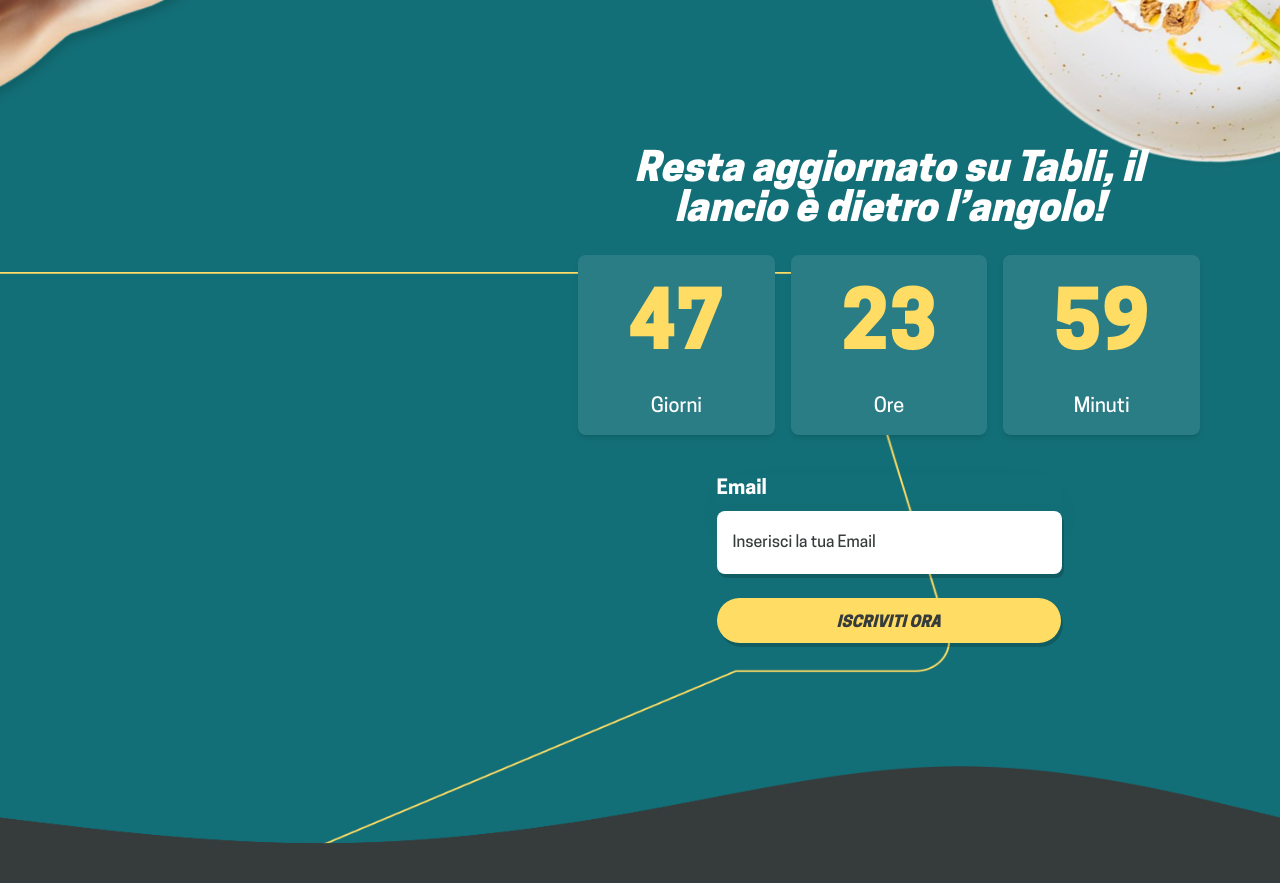
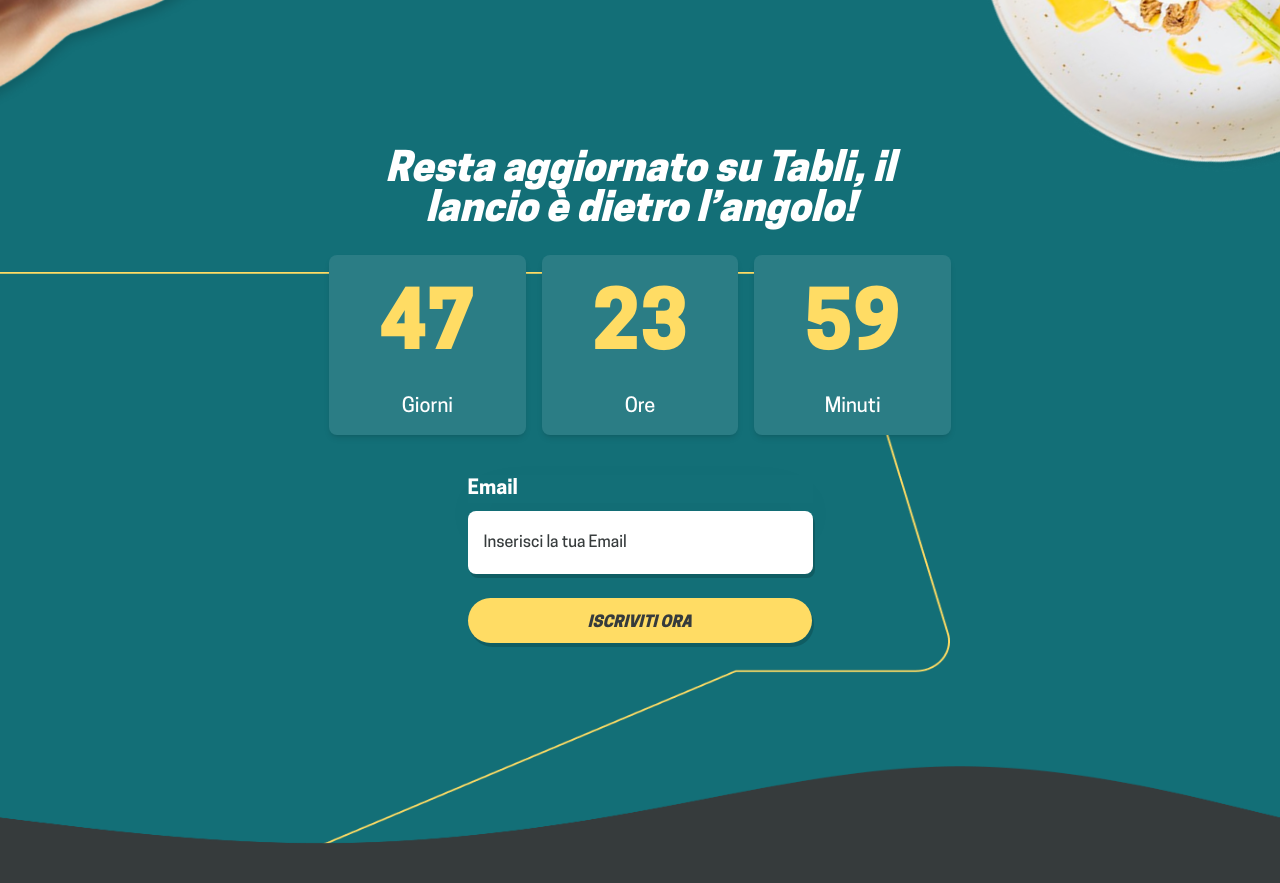
Before and after one commit to tusharswami534/tabli, a Next.js app: page / in a window 1280 px wide. Shown: the part 4600-5483 px from the top of the page. Built offline with nearby package versions, Linux system fonts and the light colour scheme.

Commit message:
change food plate

```diff
--- a/src/components/home/RastaTabli.jsx
+++ b/src/components/home/RastaTabli.jsx
@@ -41,7 +41,7 @@
                 <Image src="/assets/images/png/food-plate.png" alt='phone-handing' width={591} height={600} className='2xl:w-[591px] food-plate object-contain h-[600px] md:w-[400px] w-[180px] max-md:h-[167px] xl:w-[500px]' />
             </div>
             <div className="container max-w-[1200px] mx-auto md:px-4 relative z-30">
-                <div className="text-white text-center p-6 rounded-lg max-w-[670px] ml-auto md:space-y-6">
+                <div className="text-white text-center p-6 rounded-lg max-w-[670px] mx-auto xl:ml-auto md:space-y-6">
                     <Heading headingText="Resta aggiornato su Tabli, il lancio è dietro l’angolo!" className="!text-white !max-w-[622px]" />
                     <div className="flex justify-center gap-2 md:gap-4 mb-10 mt-4">
                         {[{ label: 'Giorni', value: timeLeft.days },
```
